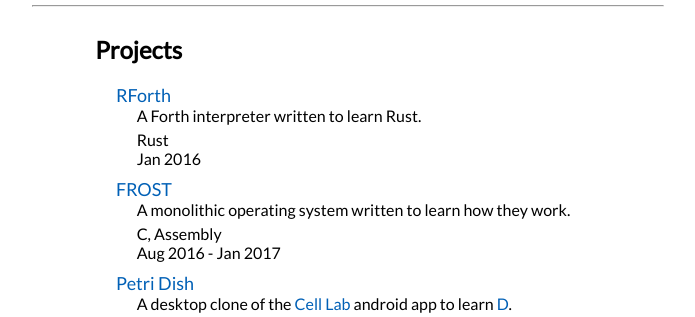
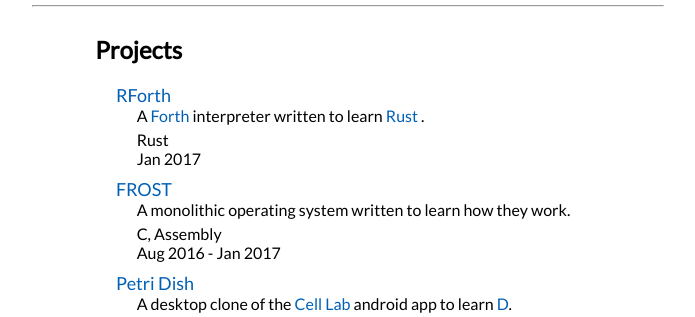
Before and after one commit to Shriken/zanesterling-io, a Django app: page / in a window 1280 px wide, after a click on "projects". Shown: the part 368-685 px from the top of the page, without its empty margins (292-987 px from the left). Run offline with Django 3.2, Linux system fonts and the light colour scheme; parts of the project's set-up code (start-up, migrations or seed data) failed here and were passed over.

Commit message:
Add missing links, fix project date

```diff
--- a/info_page/templates/info_page/section-projects.html
+++ b/info_page/templates/info_page/section-projects.html
@@ -4,10 +4,14 @@
       <a href="https://github.com/Shriken/rforth">RForth</a>
     </div>
     <div class="project-summary">
-      A Forth interpreter written to learn Rust.
+      A
+      <a href="https://en.wikipedia.org/wiki/Forth_(programming_language)">Forth</a>
+      interpreter written to learn
+      <a href="https://rust-lang.org">Rust</a>
+      .
     </div>
     <div class="project-toolstack">Rust</div>
-    <div class="project-date">Jan 2016</div>
+    <div class="project-date">Jan 2017</div>
   </li>
 
   <li class="project">
```
